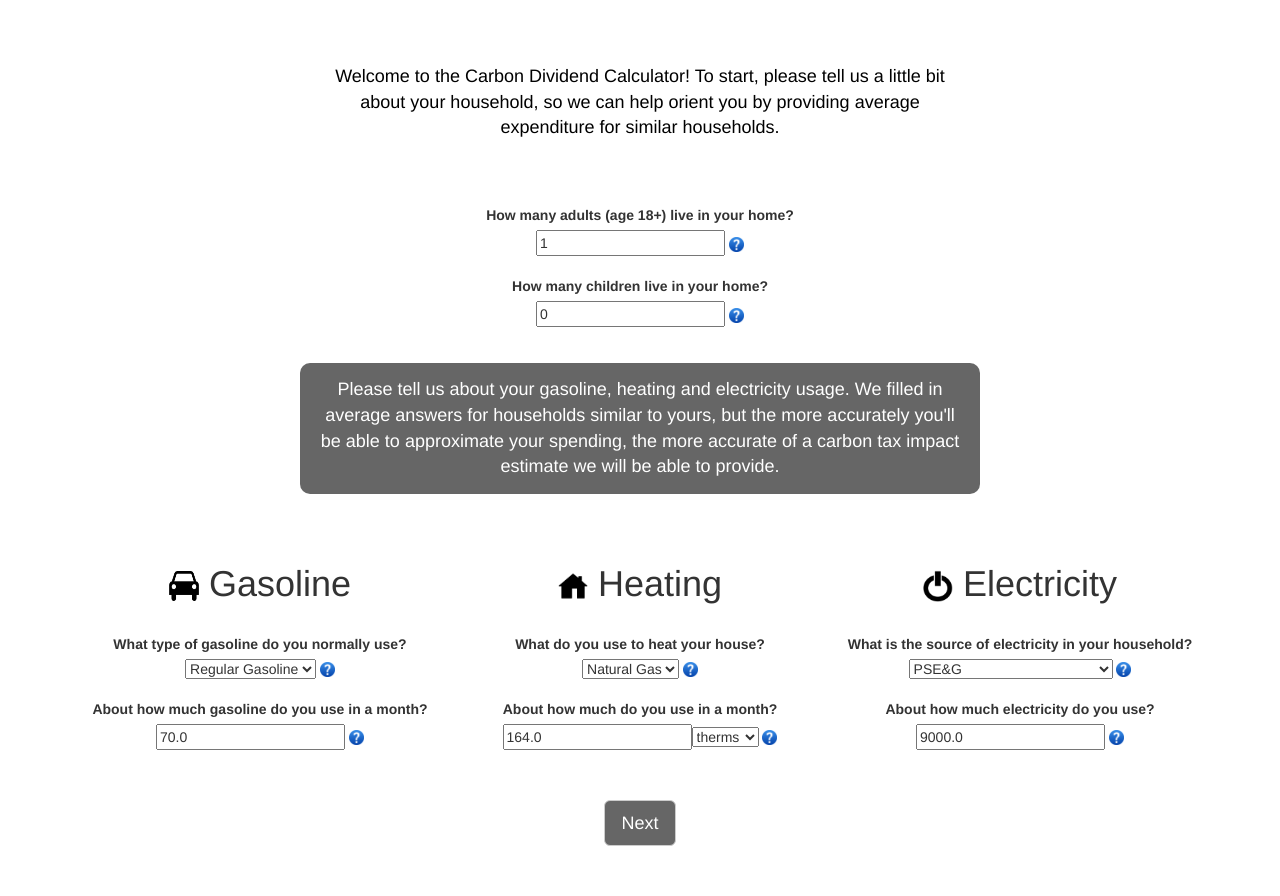
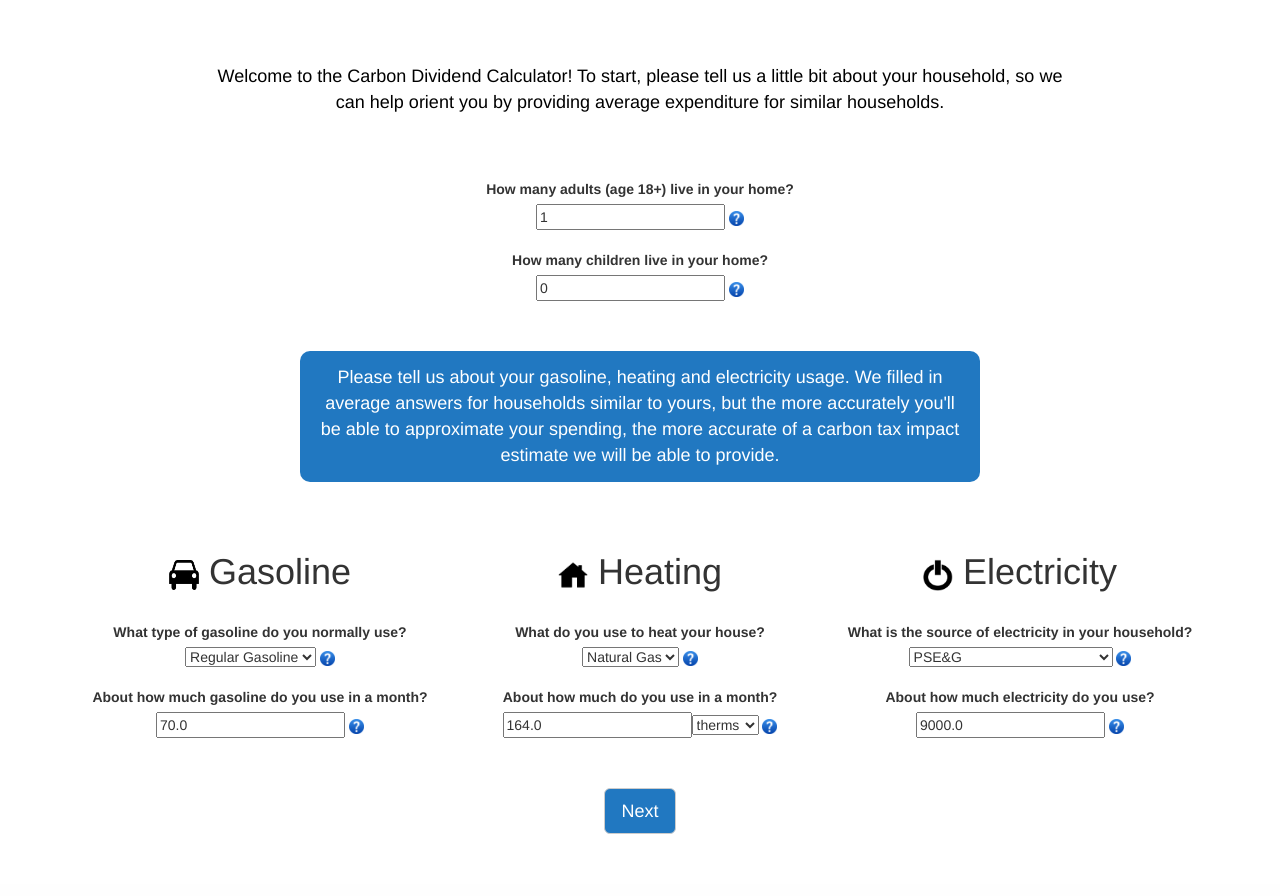
Before and after one commit to lujonathanh/njcdc, a Django app: page /calc/input/ in a window 1280 px wide. Shown: the part 169-1065 px from the top of the page. After the commit the page ends 1003 px from the top, so only its background shows below. Run offline with Django 3.2, Linux system fonts and the light colour scheme; some libraries are stand-ins or nearby versions.

Commit message:
updated spacing

```diff
--- a/calc/templates/calc/base.html
+++ b/calc/templates/calc/base.html
@@ -15,6 +15,7 @@
 
 <link rel="stylesheet" type="text/css" href="https://maxcdn.bootstrapcdn.com/bootstrap/3.3.5/css/bootstrap.min.css">
  <style>
+
 .container {
   margin-top: 50px;
   padding-top: 0px;
@@ -28,7 +29,7 @@
 }
 
 .btn {
-      background-color:#666666;
+  background-color:#2178c1;
   color:white;
 }
 .center {
@@ -65,18 +66,56 @@
   margin-left:100px;
   margin-right:100px;
   }
+  .jumbotron.jumbotron-small {
+  margin-left:50px;
+  margin-right:50px;
+  }
 }
 @media (max-width: 600px) {
   .jumbotron {
   margin-left:20px;
   margin-right:20px;
   }
+  .jumbotron.jumbotron-small {
+  margin-left:20px;
+  margin-right:20px;
+  }
 }
 @media (min-width: 769px) {
   .jumbotron {
-  margin-left:250px;
-  margin-right:250px;
+  margin-left:200px;
+  margin-right:200px;
   }
+  .jumbotron.jumbotron-small {
+  margin-left:100px;
+  margin-right:100px;
+  }
+}
+
+@media (min-width: 1100px) {
+  .jumbotron {
+  margin-left:300px;
+  margin-right:300px;
+}
+  .jumbotron.jumbotron-small {
+  margin-left:200px;
+  margin-right:200px;
+}
+}
+
+.chartcontainer{
+  margin: auto;
+  width: 50%;
+}
+
+.chartcontainer.large{
+  margin: auto;
+  width: 80%;
+}
+
+.slidecontainer {
+  margin: auto;
+  width: 75%;
 }
 
 </style>
--- a/calc/templates/calc/input.html
+++ b/calc/templates/calc/input.html
@@ -39,88 +39,6 @@
 
 <body>
 
-
- <!--navbar-light bg-light-->
- <!--<div class="d-flex justify-content-between hidden-lg-up">-->
-
-
-<style>
-.container {
-  margin-top: 50px;
-
-}
-.left {
-      float: left;
-}
-.right {
-       float:right;
-}
-
-.btn {
-      background-color:#666666;
-      color:white;
-}
-.center {
-       float:center;
-     }
-
-.jumbotron {
-  border-radius: 10px;
-  background-color:#666666;
-  color:white;
-  padding-top: 14px;
-  padding-bottom: 14px;
-  padding-right: 14px;
-  padding-left: 14px;
-  margin-top:2em;
-  font-size:18px;
-}
-
-@media (max-width: 768px) {
-  .jumbotron {
-  margin-left:100px;
-  margin-right:100px;
-  }
-  .jumbotron.jumbotron-small {
-  margin-left:100px;
-  margin-right:100px;
-  }
-}
-@media (max-width: 600px) {
-  .jumbotron {
-  margin-left:20px;
-  margin-right:20px;
-  }
-  .jumbotron.jumbotron-small {
-  margin-left:20px;
-  margin-right:20px;
-  }
-}
-@media (min-width: 769px) {
-  .jumbotron {
-  margin-left:200px;
-  margin-right:200px;
-  }
-  .jumbotron.jumbotron-small {
-  margin-left:200px;
-  margin-right:200px;
-  }
-}
-
-@media (min-width: 1100px) {
-  .jumbotron {
-  margin-left:300px;
-  margin-right:300px;
-}
-  .jumbotron.jumbotron-small {
-  margin-left:300px;
-  margin-right:300px;
-}
-}
-
-
-
-</style>
 
 <div>
 {% block 'content1' %}
```
Also changed, not shown: calc/templates/calc/results.html (+0 -49 lines). Lines whose indentation alone changed are shown as unchanged.
